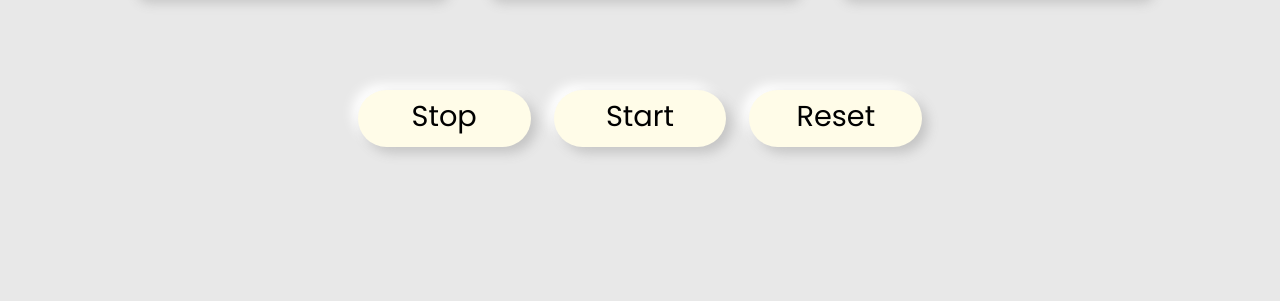
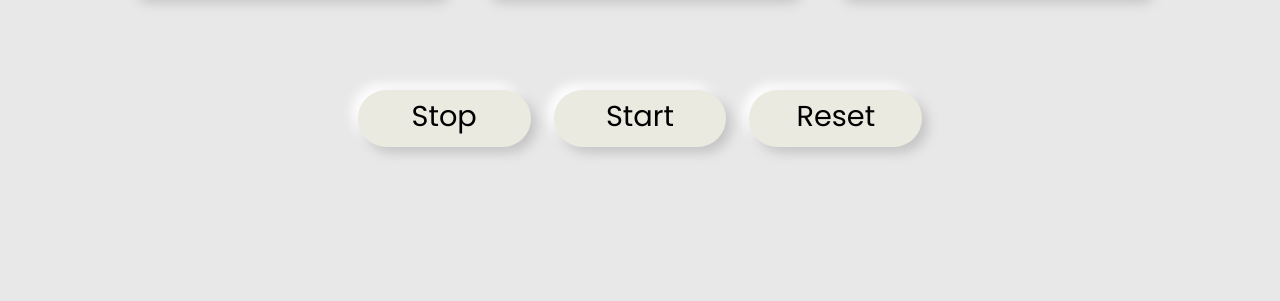
Before and after one commit to JaveriaHamid/stopwatch, a plain HTML site: page index.html in a window 1280 px wide. Shown: the part 499-800 px from the top of the page. Drawn offline with Linux system fonts and the light colour scheme.

Commit message:
Add files via upload

```diff
--- a/style.css
+++ b/style.css
@@ -62,12 +62,10 @@ body {
     width: 6em;
     height: 2em;
     border-radius: 30em;
-    font-size: 15px;
-    font-family: inherit;
     position: relative;
     overflow: hidden;
     z-index: 1;
-    background-color: #FFFCE8;
+    background-color: #ebeae0;
     box-shadow: 6px 6px 12px #c5c5c5,
         -6px -6px 12px #ffffff;
 }
```
